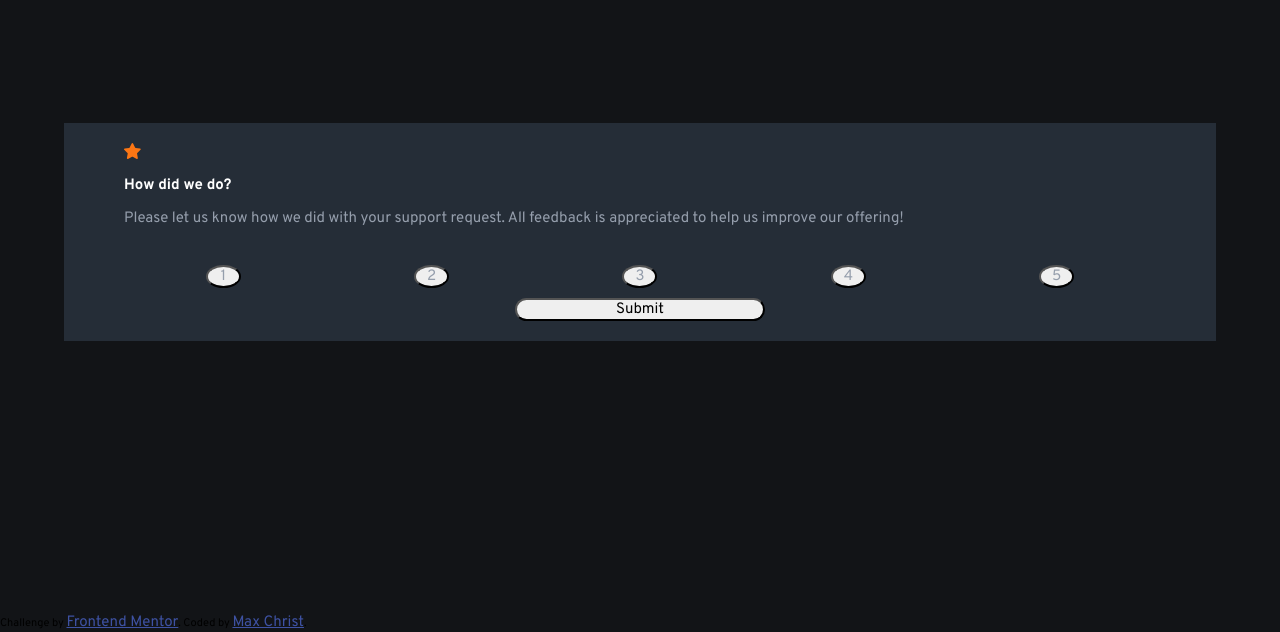
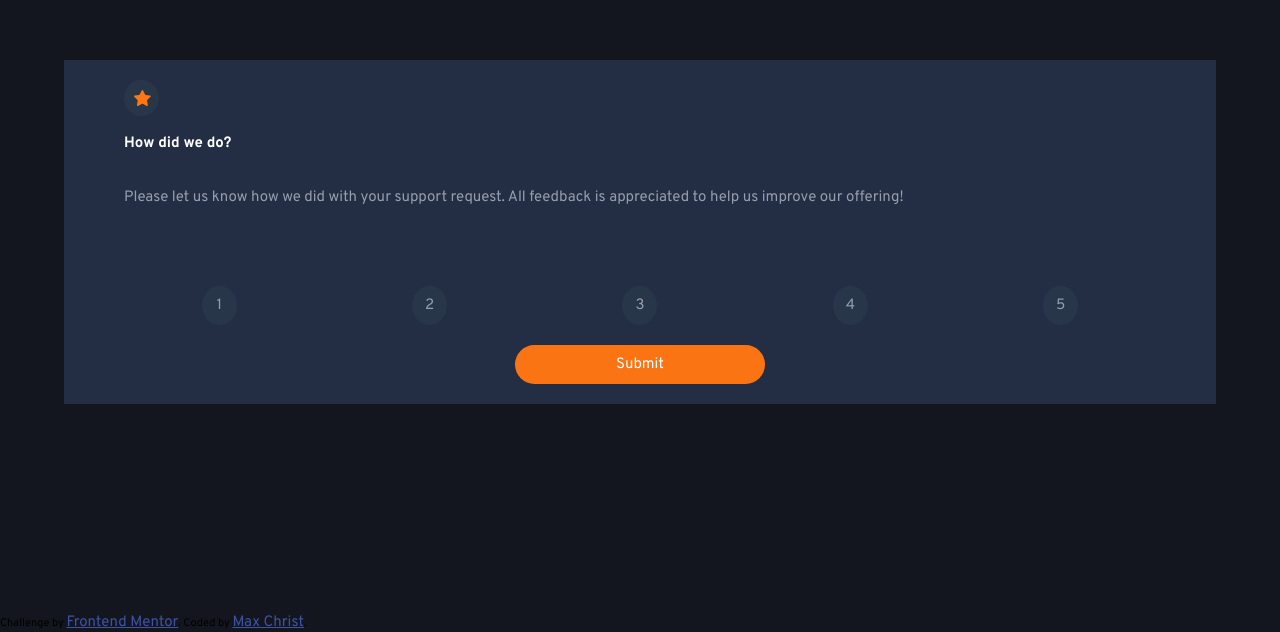
Before and after one commit to MaxwellChrist/InteractiveRatingComponent, a website: page index.html in a window 1280 px wide. Shown: the part 168-800 px from the top of the page. Drawn offline with Linux system fonts and the light colour scheme.

Commit message:
fixed color schemes and added hover effects to inputs

```diff
--- a/index.html
+++ b/index.html
@@ -19,7 +19,9 @@
 
   <!-- Rating state start -->
   <div class="rating-state">
-    <svg class="rating-state-svg"width="17" height="16" xmlns="http://www.w3.org/2000/svg"><path d="m9.067.43 1.99 4.031c.112.228.33.386.58.422l4.45.647a.772.772 0 0 1 .427 1.316l-3.22 3.138a.773.773 0 0 0-.222.683l.76 4.431a.772.772 0 0 1-1.12.813l-3.98-2.092a.773.773 0 0 0-.718 0l-3.98 2.092a.772.772 0 0 1-1.119-.813l.76-4.431a.77.77 0 0 0-.222-.683L.233 6.846A.772.772 0 0 1 .661 5.53l4.449-.647a.772.772 0 0 0 .58-.422L7.68.43a.774.774 0 0 1 1.387 0Z" fill="#FC7614"/></svg>
+    <div class="rating-state-svg">
+      <svg width="17" height="16" xmlns="http://www.w3.org/2000/svg"><path d="m9.067.43 1.99 4.031c.112.228.33.386.58.422l4.45.647a.772.772 0 0 1 .427 1.316l-3.22 3.138a.773.773 0 0 0-.222.683l.76 4.431a.772.772 0 0 1-1.12.813l-3.98-2.092a.773.773 0 0 0-.718 0l-3.98 2.092a.772.772 0 0 1-1.119-.813l.76-4.431a.77.77 0 0 0-.222-.683L.233 6.846A.772.772 0 0 1 .661 5.53l4.449-.647a.772.772 0 0 0 .58-.422L7.68.43a.774.774 0 0 1 1.387 0Z" fill="#FC7614"/></svg>
+    </div>
     <h1 class="rating-state-h1">How did we do?</h1>
     <p class="rating-state-p">Please let us know how we did with your support request. All feedback is appreciated
     to help us improve our offering!</p>
--- a/styles.css
+++ b/styles.css
@@ -7,7 +7,7 @@
 }
 
 body {
-    background-color: hsl(216, 12%, 8%)
+    background-color: hsl(228, 20%, 10%)
 }
 
 /* Initial State */
@@ -31,15 +31,24 @@ body {
     align-content: center;
     padding: 20px 0;
 
-    background-color: hsl(213, 19%, 18%);
+    background: hsl(221, 32%, 20%);
     gap: 10px;
 }
 
-.rating-state .rating-state-svg {
+.rating-state-svg {
     grid-column: 2 / 3;
     grid-row: 1/ 2;
-    justify-content: start;
-    background-color: hsl(213, 19%, 18%)
+    align-self: start;
+    background-color: hsl(212, 30%, 22%);
+    cursor: pointer;
+    width: 35px;
+    border-radius: 100%;
+    padding: 10px;
+}
+
+.rating-state-svg svg {
+    display: block;
+    margin: auto;
 }
 
 .rating-state-h1 {
@@ -48,8 +57,12 @@ body {
     color: hsl(0, 0%, 100%)
 }
 
-.rating-state-p, .rating-state-btn-1, .rating-state-btn-2, .rating-state-btn-3, .rating-state-btn-4, .rating-state-btn-5 {
+.rating-state-p, .rating-state-btn-num {
     color: hsl(217, 12%, 63%)
+}
+
+.rating-state-btn-num, .rating-state-btn-submit {
+    border: none;
 }
 
 .rating-state-p {
@@ -65,13 +78,12 @@ body {
     grid-template-rows: repeat(2, 1fr);
     justify-items: center;
     align-items: center;
-    gap: 10px;
+    gap: 20px;
 }
 
 .rating-state-btn-1 {
     grid-column: 1 / 2;
     grid-row: 1 / 2;
-    color: hsl(217, 12%, 63%);
 }
 
 .rating-state-btn-2 {
@@ -99,9 +111,25 @@ body {
     grid-row: 2 / -1;
     min-width: 250px;
     border-radius: 20px;
+    background-color: hsl(25, 97%, 53%);
+    color: hsl(0, 0%, 100%);
+    padding: 10px 0;
 }
 
-.rating-state-btn-num{
+.rating-state-btn-submit:hover {
+    background-color: hsl(0, 0%, 100%);
+    color: hsl(25, 97%, 53%);
+}
+
+.rating-state-btn-num {
+    cursor: pointer;
     border-radius: 100%;
     width: 35px;
+    background-color: hsl(212, 30%, 22%);
+    padding: 10px;
 }
+
+input[type="button"].rating-state-btn-num:hover {
+    color: hsl(0, 0%, 100%);
+    background-color: hsl(216, 12%, 54%);
+}
```
